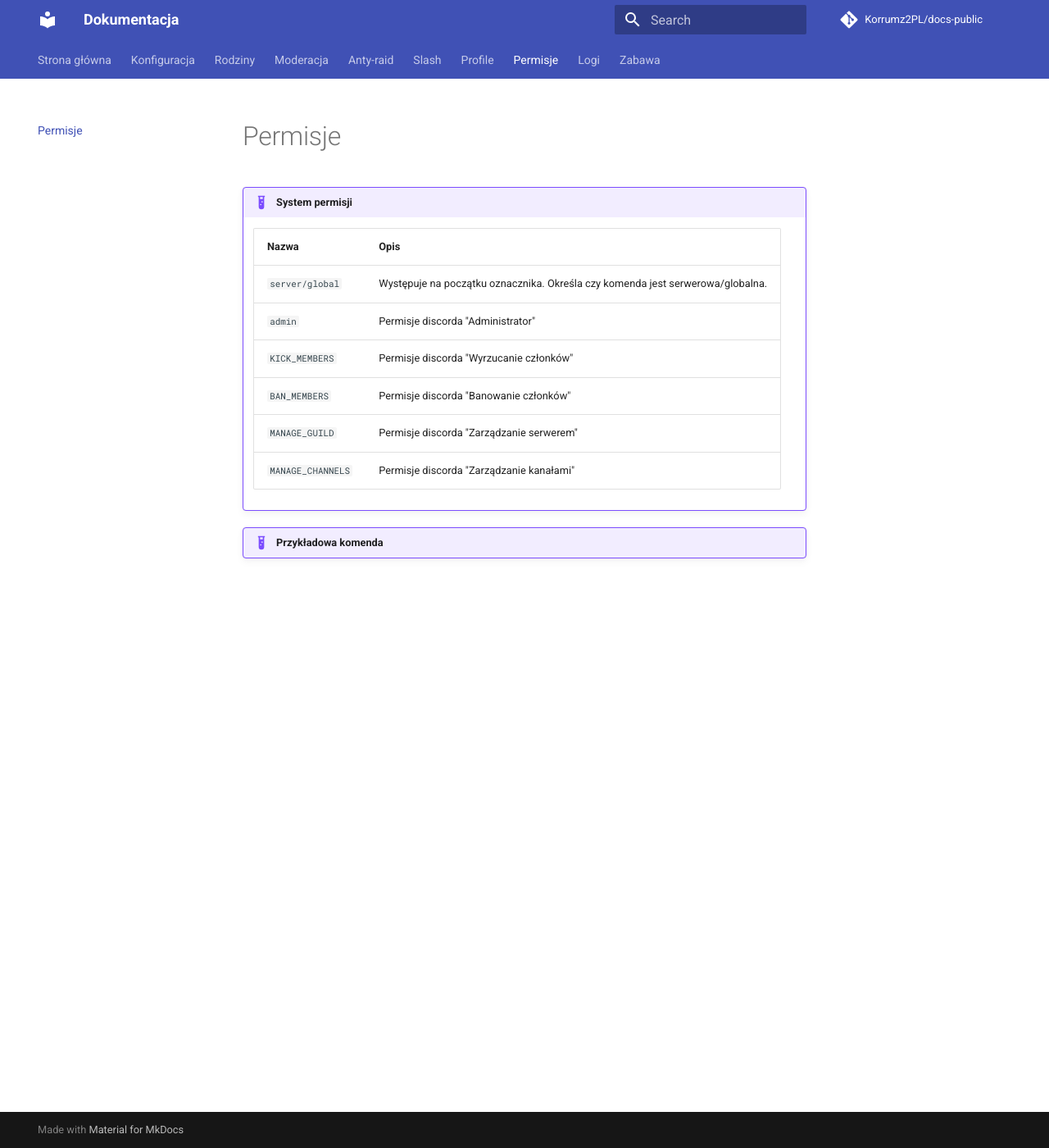
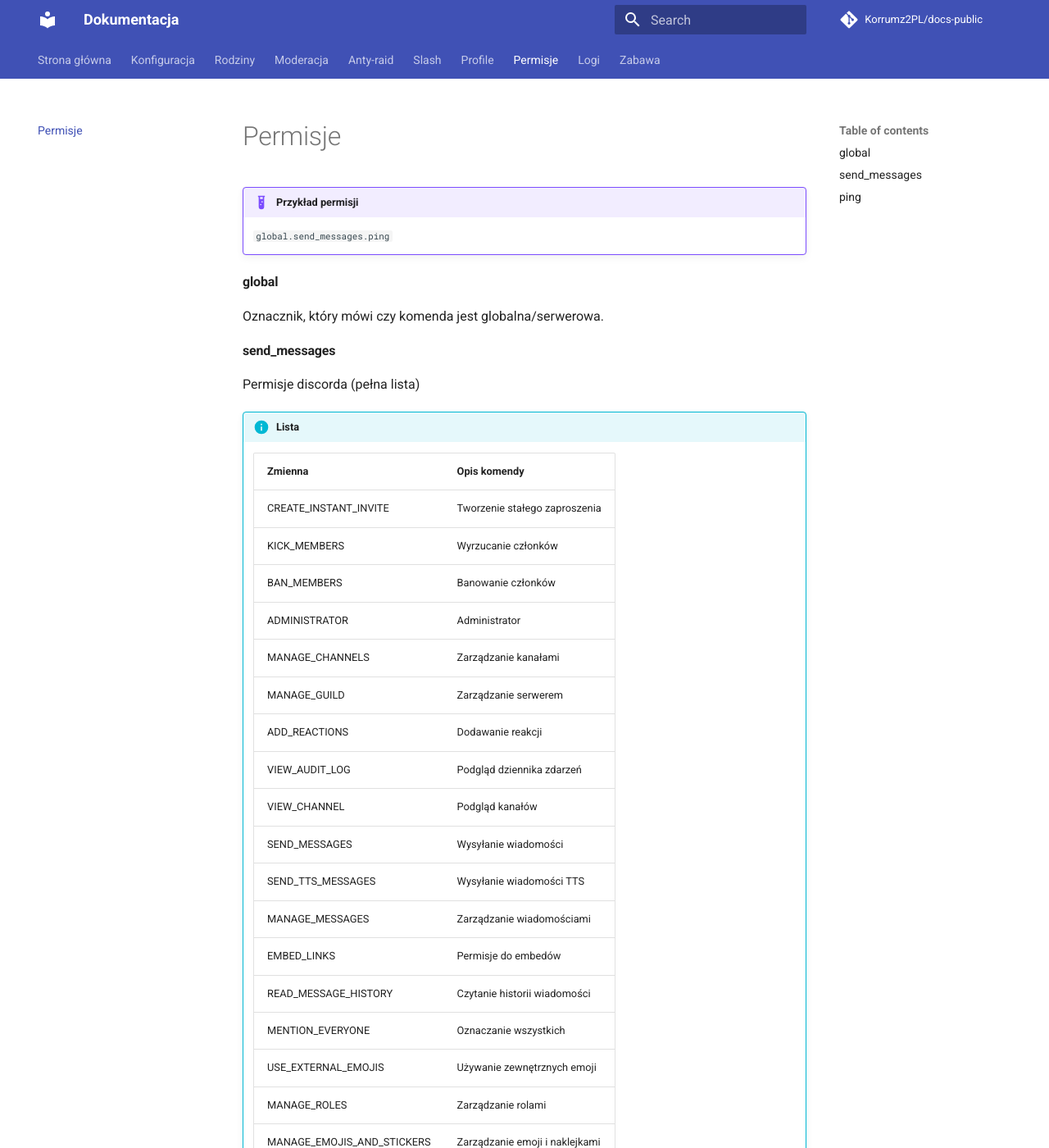
Before and after one commit to Igreky/docs-public, an MkDocs documentation site: the page built from docs/perms.md, in a window 1280 px wide and 1400 px high. Shown: the whole window at 82% size. Built offline with MkDocs 1.6.1 and Material for MkDocs 9.7.7, drawn with Linux system fonts in a browser that asks for light colours; comment, search, counter and statistics services are not loaded.

Commit message:
DiscordPermissions

```diff
--- a/docs/perms.md
+++ b/docs/perms.md
@@ -1,11 +1,31 @@
-!!! example "System permisji"
-    | Nazwa      | Opis                                |
-    | ----------- | ------------------------------------ |
-    | `server/global`       | Występuje na początku oznacznika. Określa czy komenda jest serwerowa/globalna. |
-    | `admin`       | Permisje discorda  "Administrator" |
-    | `KICK_MEMBERS`    | Permisje discorda "Wyrzucanie członków" |
-    | `BAN_MEMBERS`     | Permisje discorda "Banowanie członków" |
-    | `MANAGE_GUILD `   | Permisje discorda "Zarządzanie serwerem" |
-    | `MANAGE_CHANNELS` | Permisje discorda "Zarządzanie kanałami" |
+!!! example "Przykład permisji"
+    `global.send_messages.ping`
 
-!!! example "Przykładowa komenda"
+#### global
+Oznacznik, który mówi czy komenda jest globalna/serwerowa.
+#### send_messages
+Permisje discorda (pełna lista)
+
+!!! info "Lista"
+    | Zmienna      | Opis komendy |
+    | -------      | --------------|
+    | CREATE_INSTANT_INVITE | Tworzenie stałego zaproszenia |
+    | KICK_MEMBERS | Wyrzucanie członków |
+    | BAN_MEMBERS | Banowanie członków |
+    | ADMINISTRATOR | Administrator |
+    | MANAGE_CHANNELS | Zarządzanie kanałami |
+    | MANAGE_GUILD  | Zarządzanie serwerem |
+    | ADD_REACTIONS| Dodawanie reakcji |
+    | VIEW_AUDIT_LOG | Podgląd dziennika zdarzeń |
+    | VIEW_CHANNEL | Podgląd kanałów |
+    | SEND_MESSAGES | Wysyłanie wiadomości |
+    | SEND_TTS_MESSAGES | Wysyłanie wiadomości TTS |
+    | MANAGE_MESSAGES | Zarządzanie wiadomościami |
+    | EMBED_LINKS | Permisje do embedów |
+    | READ_MESSAGE_HISTORY | Czytanie historii wiadomości |
+    | MENTION_EVERYONE | Oznaczanie wszystkich |
+    | USE_EXTERNAL_EMOJIS | Używanie zewnętrznych emoji|
+    | MANAGE_ROLES | Zarządzanie rolami |
+    | MANAGE_EMOJIS_AND_STICKERS | Zarządzanie emoji i naklejkami|
+#### ping
+Nazwa komendy
```
